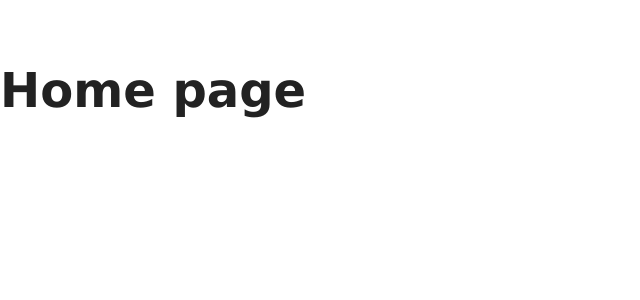
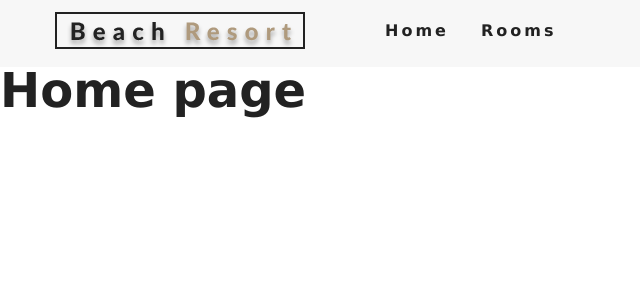
Before and after one commit to DevIvaylo/book-a-room-react-app, a React (Create React App) app: page / in a window 1280 px wide. Shown: the top 300 px of the page, without its empty margins (0-640 px from the left). Built offline with nearby package versions, Linux system fonts and the light colour scheme.

Commit message:
implementing navbar

```diff
--- a/src/App.js
+++ b/src/App.js
@@ -5,16 +5,20 @@ import Rooms from "./components/Rooms";
 import SingleRoom from "./components/SingleRoom";
 import {Switch, Route} from 'react-router-dom'
 import Error from "./components/Error";
+import Navbar from "./components/Navbar";
 
 
 function App() {
     return (
+        <>
+            <Navbar/>
             <Switch>
                 <Route exact path='/' component={Home}/>
                 <Route exact path='/rooms/' component={Rooms}/>
                 <Route exact path='/rooms/:id/' component={SingleRoom}/>
                 <Route component={Error}/>
             </Switch>
+        </>
     );
 }
 
--- /dev/null
+++ b/src/components/Navbar.js
@@ -0,0 +1,44 @@
+import React, {Component} from 'react';
+import logo from '../images/logo.svg';
+import {FaAlignRight} from 'react-icons/fa';
+import {Link} from 'react-router-dom';
+
+export default class Navbar extends Component {
+    constructor(props) {
+        super(props);
+        this.state = {
+            isOpen: false
+        };
+    }
+
+    handleToggle = () => {
+        this.setState({
+            isOpen: !this.state.isOpen
+        });
+    };
+
+    render() {
+        return (
+            <nav className='navbar'>
+                <div className="nav-center">
+                    <div className="nav-header">
+                        <Link to='/'>
+                            <img src={logo} alt="Beach Resort"/>
+                        </Link>
+                        <button type='button' onClick={this.handleToggle} className='nav-btn'>
+                            <FaAlignRight className='nav-icon'/>
+                        </button>
+                    </div>
+                    <ul className={this.state.isOpen ? 'nav-links show-nav' : 'nav-links'}>
+                        <li>
+                            <Link to='/'>Home</Link>
+                        </li>
+                        <li>
+                            <Link to='/rooms'>Rooms</Link>
+                        </li>
+                    </ul>
+                </div>
+            </nav>
+        );
+    }
+}
```
Lines whose indentation alone changed are shown as unchanged.
